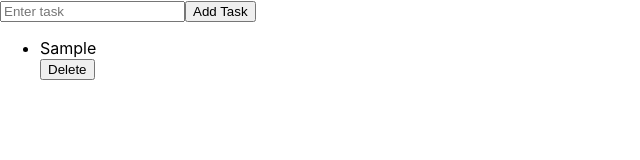
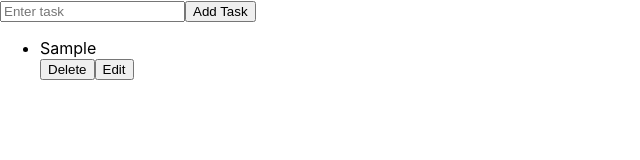
Before and after one commit to alexandremhm/todo-react, a React (Create React App) app: page / in a window 1280 px wide. Both pictures are taken after typing "Sample" into the empty fields and a click on the button "Add Task". Shown: the top 160 px of the page, without its empty margins (0-640 px from the left). Built offline with nearby package versions, Linux system fonts and the light colour scheme.

Commit message:
Add edit button

```diff
--- a/src/components/TaskList.jsx
+++ b/src/components/TaskList.jsx
@@ -1,8 +1,15 @@
-import React, { useContext } from 'react';
+import React, { useContext, useState } from 'react';
 import notesContext from '../context/notesContext';
 
 function TaskList () {
-  const { notes, removeNote } = useContext(notesContext);
+  const { notes, removeNote, saveEditedNote, editNote, setEditNote } = useContext(notesContext);
+
+  const editNoteController = (note) => {
+    const noteToEdit = notes.find(({ id }) => id === note.id);
+    setEditNote(noteToEdit);
+  };
+
+
   return (
     <div>
       <ul>
@@ -12,8 +19,12 @@ function TaskList () {
               <li>
                 {note.task}
               </li>
+              { editNote.id === note.id && <div> <input type="text" value={editNote.task} onChange={(e) => setEditNote({...editNote, task: e.target.value})} /> <button onClick={() => saveEditedNote(editNote.id, editNote.task)}>Save</button> </div> }
               <button onClick={() => removeNote(note.id)}>
                 Delete
+              </button>
+              <button onClick={() => editNoteController(note)}>
+                Edit
               </button>
             </div>
           ))
--- a/src/context/Provider.js
+++ b/src/context/Provider.js
@@ -4,6 +4,7 @@ import React, { useState } from 'react';
 function Provider ({ children }) {
 
   const [notes, setNotes] = useState([]);
+  const [editNote, setEditNote] = useState(false);
 
   const addNote = (note) => {
     setNotes([...notes, note]);
@@ -13,11 +14,19 @@ function Provider ({ children }) {
     setNotes(notes.filter(note => note.id !== id));
   };
 
+  const saveEditedNote = (id, newText) => {
+    setNotes(notes.map(note => note.id === id ? { ...note, task: newText } : note));
+    setEditNote(false);
+  };
+
   const state = {
     notes,
     setNotes,
     addNote,
     removeNote,
+    saveEditedNote,
+    editNote,
+    setEditNote,
   };
 
   return (
```
